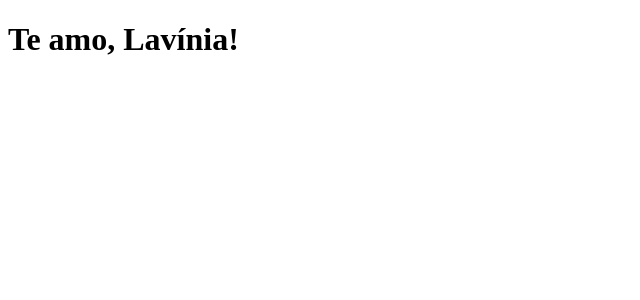
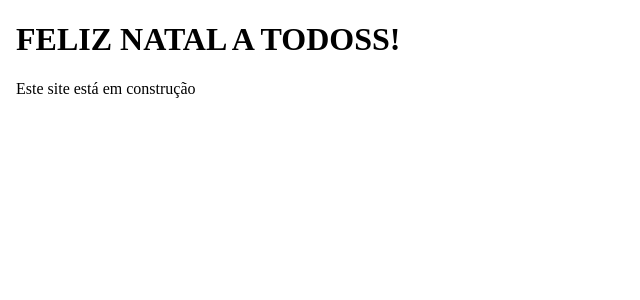
Before and after one commit to Adrian-1046/clone-tabnews, a Next.js app: page / in a window 1280 px wide. Shown: the top 300 px of the page, without its empty margins (0-640 px from the left). Built offline with nearby package versions, Linux system fonts and the light colour scheme.

Commit message:
mensagem natalina

```diff
--- a/pages/index.js
+++ b/pages/index.js
@@ -1,9 +1,9 @@
 function Home() {
   return (
-      <h1>
-        Te amo, Lav&iacute;nia!
-      </h1>
-
+    <body>
+      <h1>FELIZ NATAL A TODOSS!</h1>
+      <p>Este site está em construção</p>
+    </body>
   );
 }
 
```
